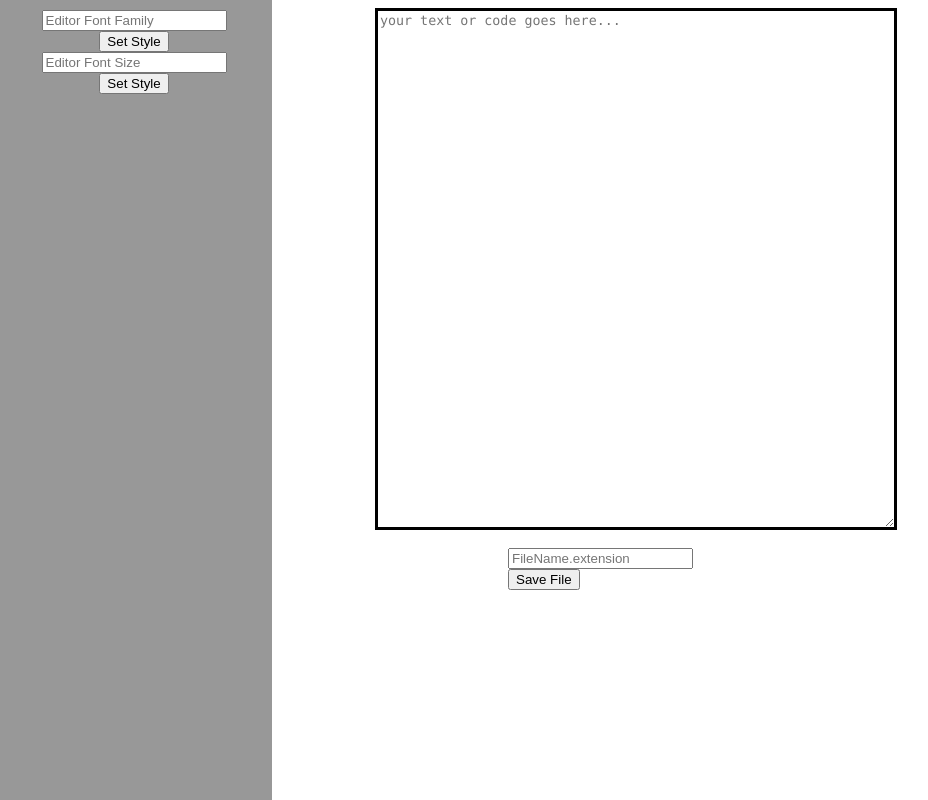
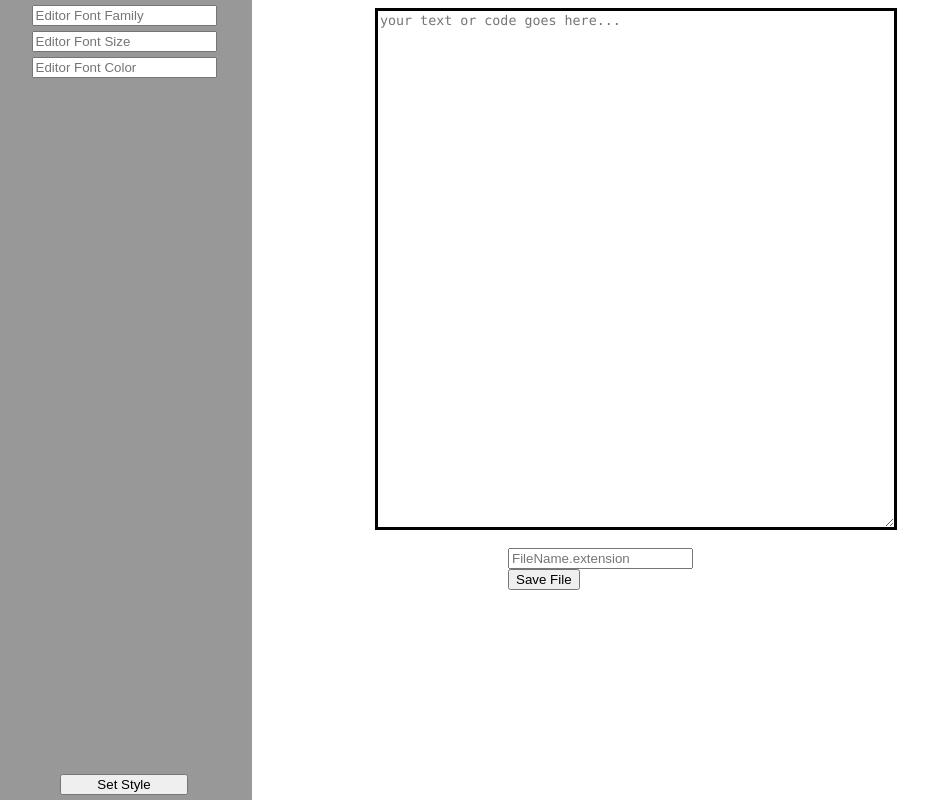
Before and after one commit to Vailfire/codiio, a PHP site: page / in a window 1280 px wide. Shown: the whole page, without its empty margins (4-932 px from the left). Run offline with PHP 8.4, Linux system fonts and the light colour scheme.

Commit message:
Unite style buttons & add color option

```diff
--- a/Scripts/Script.js
+++ b/Scripts/Script.js
@@ -19,6 +19,10 @@ function downloadText() {
 function setStyle() {
   var fontFamily = document.getElementById("setFontFamily").value;
   document.getElementById("workspace").style.fontFamily = fontFamily;
+
 	var fontSize = document.getElementById("setFontSize").value;
 	document.getElementById("workspace").style.fontSize = fontSize;
+
+	var fontColor = document.getElementById("setFontColor").value;
+	document.getElementById("workspace").style.color = fontColor;
 }
--- a/Stylesheets/Styles.css
+++ b/Stylesheets/Styles.css
@@ -14,6 +14,7 @@ border: 3px solid;
   height: 512px;
   border: 3px solid;
   font-family: monaco;
+  border-color: #000000;
 }
 
 #downloadArea {
@@ -24,13 +25,23 @@ border: 3px solid;
 }
 
 #styleSettings {
-  padding: 10px;
   position: fixed;
   top: 0;
   bottom: 0;
   left: 0px;
   width: 256px;
-
   text-align: center;
   background-color: #989898
 }
+
+#styleButton {
+  position: absolute;
+  width: 128px;
+  left: 64px;
+  bottom: 5px;
+
+}
+
+.editorOptions {
+  margin-top: 5px;
+}
--- a/index.html
+++ b/index.html
@@ -20,10 +20,12 @@
 
   </div>
   <div id="styleSettings">
-    <input type="text" id="setFontFamily" placeholder="Editor Font Family"></input>
-    <button onclick="setStyle()">Set Style</button>
-    <input type="text" id="setFontSize" placeholder="Editor Font Size"></input>
-    <button onclick="setStyle()">Set Style</button>
+    <input type="text" id="setFontFamily" class="editorOptions" placeholder="Editor Font Family"></input>
+
+    <input type="text" id="setFontSize" class="editorOptions" placeholder="Editor Font Size"></input>
+
+    <input type="text" id="setFontColor" class="editorOptions" placeholder="Editor Font Color"></input>
+    <button onclick="setStyle()" id="styleButton" class="editorOptions">Set Style</button>
   </div
 </body>
 </html>
```
